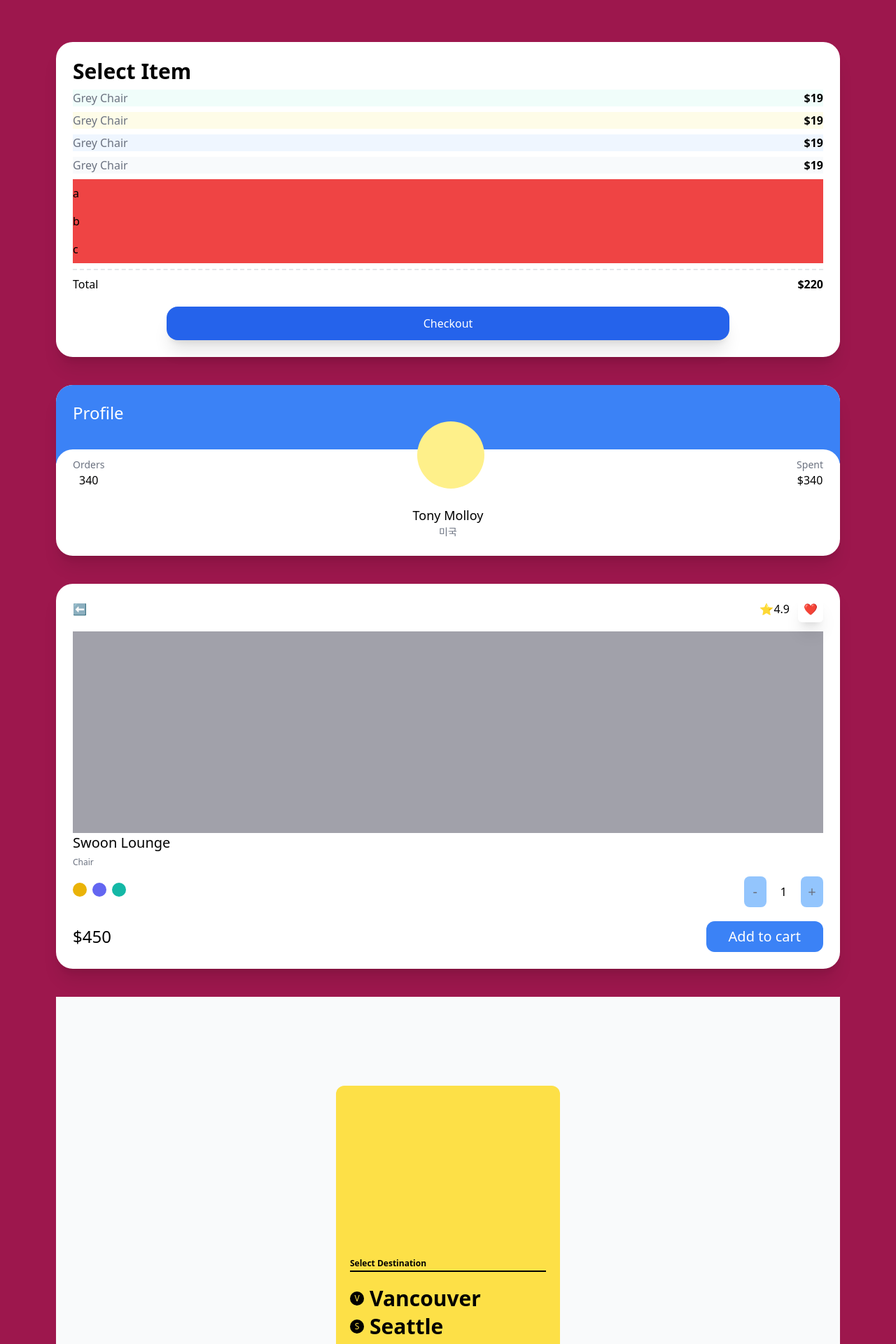
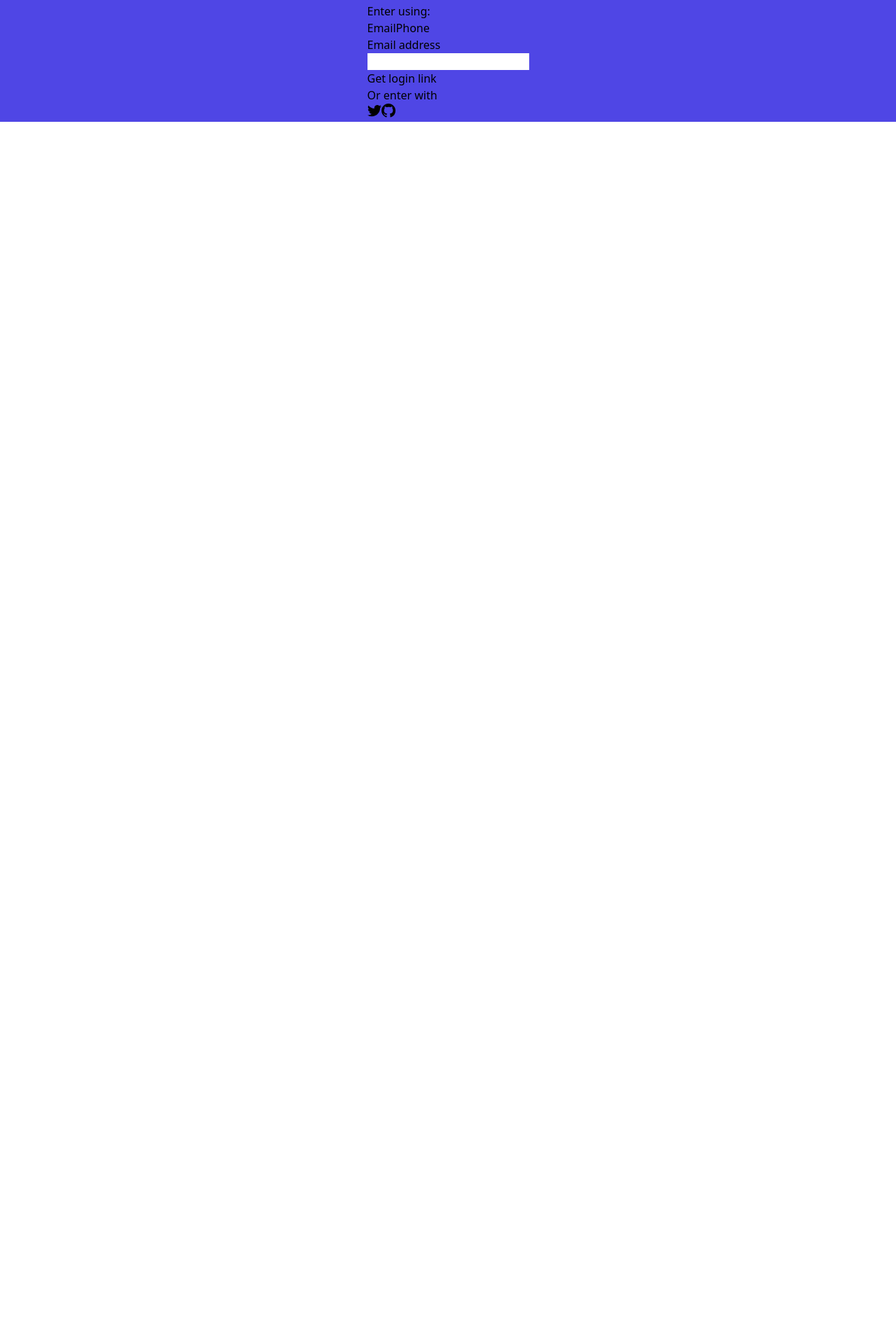
Before and after one commit to corgiccori97/carrot, a Next.js app: page / in a window 1280 px wide. Shown: the part 20-1940 px from the top of the page at 70% size. After the commit the page ends 800 px from the top, so only its background shows below. Built offline with nearby package versions, Linux system fonts and the light colour scheme.

Commit message:
tailwindCSS+styled-components setup

```diff
--- a/package.json
+++ b/package.json
@@ -17,6 +17,7 @@
     "next": "13.2.4",
     "react": "18.2.0",
     "react-dom": "18.2.0",
+    "tailwind-styled-components": "^2.2.0",
     "typescript": "5.0.2"
   },
   "devDependencies": {
--- a/pages/index.tsx
+++ b/pages/index.tsx
@@ -1,230 +1,91 @@
 import { Inter } from 'next/font/google'
+import tw from "tailwind-styled-components";
+import { useState } from "react";
 
 const inter = Inter({ subsets: ['latin'] })
+const Container = tw.div`
+  flex
+  items-center
+  justify-center
+  flex-col
+  w-full
+  bg-indigo-600
+`;
 
 export default function Home() {
+  const [method, setMethod] = useState<"email" | "phone">("email");
+  const onEmailClick = () => setMethod("email");
+  const onPhoneClick = () => setMethod("phone");
+
   return (
     <>
-      <div className='bg-slate-400
-      sm:hover:bg-pink-800
-      sm:bg-red-400
-      md:bg-teal-400
-      lg:bg-indigo-400
-      xl:bg-yellow-400
-      py-20 px-20 grid gap-10 min-h-screen'>
-        <div className='bg-white p-6 rounded-3xl shadow-xl'>
-          <h2 className='font-semibold text-3xl'>Select Item</h2>
-          <ul>
-            {[1, 2, 3, 4].map(i => (
-              <div key={i} className="flex justify-between my-2
-              odd:bg-blue-50
-              even:bg-yellow-50
-              first-of-type:bg-teal-50
-              last-of-type:bg-slate-50">
-                <span className='text-gray-500'>Grey Chair</span>
-                <span className='font-semibold'>$19</span>
+    <Container>
+      <h3>Enter to Carrot</h3>
+      <div>
+        <div>
+          <h5>Enter using:</h5>
+          <div>
+            <button onClick={onEmailClick}>Email</button>
+            <button onClick={onPhoneClick}>Phone</button>
+          </div>
+        </div>
+        <form>
+          <label>
+            {method === "email" ? "Email address" : null}
+            {method === "phone" ? "Phone number" : null}
+          </label>
+          <div>
+            {method === "email" ? <input type="email" required /> : null}
+            {method === "phone" ? (
+              <div>
+                <span>+82</span>
+                <input type="number" required />
               </div>
-            ))}
-          </ul>
-          <ul>
-            {["a", "b", "c", ""].map((c, i) => (
-              <li className='bg-red-500 py-2
-              empty:hidden'>{c}</li>
-            ))}
-          </ul>
-          <div className='flex justify-between mt-2 pt-2 border-t-2 border-dashed'>
-            <span>Total</span>
-            <span className='font-semibold'>$220</span>
+              ) : null}
           </div>
-          <button className='mt-5 block bg-blue-600 p-3 rounded-2xl text-white text-center shadow-xl mx-auto w-3/4
-          hover:bg-teal-500 hover:text-black
-          active:bg-yellow-200
-          focus:bg-red-500'>Checkout</button>
-        </div>
-        <div className="bg-white overflow-hidden rounded-3xl shadow-xl group">
-          <div className="bg-blue-500 p-6 pb-14">
-            <span className="text-white text-2xl">Profile</span>
-          </div>
-          <div className="rounded-3xl p-6 bg-white relative -top-5">
-            <div className="flex relative -top-16 items-end justify-between">
-              <div className="flex flex-col items-center">
-                <span className="text-sm text-gray-500">Orders</span>
-                <span className="font-medium">340</span>
-              </div>
-              <div className="h-24 w-24 bg-yellow-200 rounded-full
-              group-hover:bg-red-300 transition-colors" />
-              <div className="flex flex-col items-center">
-                <span className="text-sm text-gray-500">Spent</span>
-                <span className="font-medium">$340</span>
-              </div>
-            </div>
-            <div className="relative  flex flex-col items-center -mt-10 -mb-5">
-              <span className="text-lg font-medium">Tony Molloy</span>
-              <span className="text-sm text-gray-500">미국</span>
+          <button>
+            {method === "email" ? "Get login link" : null}
+            {method === "phone" ? "Get one-time password" : null}
+          </button>
+        </form>
+        <div>
+        <div>
+          <div>
+            <div />
+            <div>
+              <span>Or enter with</span>
             </div>
           </div>
-        </div>
-        <div className='bg-white p-6 rounded-3xl shadow-xl'>
-          <div className='flex justify-between items-center mb-5'>
-            <span>⬅</span>
-            <div className='space-x-3'>
-              <span>⭐4.9</span>
-              <span className='shadow-xl p-2 rounded-md'>❤</span>
-            </div>
-          </div>
-          <div className='bg-zinc-400 h-72' />
-          <div className='flex flex-col'>
-            <span className='font-medium mb-1.5 text-xl'>Swoon Lounge</span>
-            <span className='text-xs text-gray-500'>Chair</span>
-            <div className='mt-3 mb-5 flex items-center justify-between'>
-              <div className='space-x-2'>
-                <button className='w-5 h-5 rounded-full bg-yellow-500
-                focus:ring-2 ring-offset-2 ring-yellow-500 transition' />
-                <button className='w-5 h-5 rounded-full bg-indigo-500
-                focus:ring-2 ring-offset-2 ring-indigo-500 transition' />
-                <button className='w-5 h-5 rounded-full bg-teal-500
-                focus:ring-2 ring-offset-2 ring-teal-500 transition' />
-              </div>
-              <div className='flex items-center space-x-5'>
-                <button className='bg-blue-300 p-2 rounded-lg flex justify-center items-center aspect-square w-8 text-xl text-gray-500'>-</button>
-                <span>1</span>
-                <button className='bg-blue-300 p-2 rounded-lg flex justify-center items-center aspect-square w-8 text-xl text-gray-500'>+</button>
-              </div>
-            </div>
-            <div className='flex justify-between items-center'>
-              <span className='font-medium text-2xl'>$450</span>
-              <button className='bg-blue-500 text-white py-2 px-8 rounded-xl text-xl text-center'>Add to cart</button>
-            </div>
-          </div>
-        </div>
-        <div className="flex h-screen w-full items-center justify-center bg-gray-50">
-          <div className="w-full max-w-xs rounded-xl bg-yellow-300 px-5 pb-5">
-            <div className="pt-60"></div>
-            <div className="mb-5 border-b-2 border-black">
-              <span className="text-xs font-semibold">Select Destination</span>
-            </div>
-            <div className="mb-1 flex items-center hover:text-white">
-              <div className="mr-2 flex h-5 w-5 items-center justify-center rounded-full bg-black text-xs text-yellow-300">V</div>
-              <span className="text-3xl font-semibold">Vancouver</span>
-            </div>
-            <div className="mb-1 flex items-center hover:text-white">
-              <div className="mr-2 flex h-5 w-5 items-center justify-center rounded-full bg-black text-xs text-yellow-300">S</div>
-              <span className="text-3xl font-semibold">Seattle</span>
-            </div>
-            <div className="mb-1 flex items-center hover:text-white">
-              <div className="mr-2 flex h-5 w-5 items-center justify-center rounded-full bg-black text-xs text-yellow-300">P</div>
-              <span className="text-3xl font-semibold">Portland</span>
-            </div>
-            <div className="mb-1 flex items-center hover:text-white">
-              <div className="mr-2 flex h-5 w-5 items-center justify-center rounded-full bg-black text-xs text-yellow-300">S</div>
-              <span className="text-3xl font-semibold">San Francisco</span>
-            </div>
-            <div className="mb-1 flex items-center hover:text-white">
-              <div className="mr-2 flex h-5 w-5 items-center justify-center rounded-full bg-black text-xs text-yellow-300">L</div>
-              <span className="text-3xl font-semibold">Los Angeles</span>
-            </div>
-            <div className="mb-1 flex items-center hover:text-white">
-              <div className="mr-2 flex h-5 w-5 items-center justify-center rounded-full bg-black text-xs text-yellow-300">S</div>
-              <span className="text-3xl font-semibold">San Diego</span>
-            </div>
-          </div>
-        </div>
-
-        <div className="bg-slate-100 p-6 rounded-3xl shadow-xl">
-          <h3>💥 peer와 form</h3>
-          <form>
-            <input type="text" required placeholder="username" className='border p-1 peer border-gray-400 rounded-md' />
-            <span className='hidden peer-invalid:block peer-invalid:text-red-500'>This input is invalid</span>
-            <span className='hidden peer-valid:block peer-valid:text-teal-500'>Awesome username</span>
-            <span className='hidden peer-hover:block peer-hover:text-amber-500'>Hovered</span>
-            <input type="submit" value="Login" className='bg-white' />
-          </form>
-        </div>
-        <div className="bg-slate-100 p-6 rounded-3xl shadow-xl">
-          <details className='open:bg-slate-500'>
-            <summary>hi</summary>
-            미야옹~
-          </details>
-          <span className='text-[123px]'>안녕!!!!!!! 이건 테일윈드에 없는 글자크기다 </span>
-          <input type="file"
-          className='file:cursor-wait
-          file:transition-colors
-          file:hover:text-purple-400
-          file:hover:bg-white
-          file:hover:border-purple-400 '/>
-          <p className='first-letter:text-7xl first-letter:hover:text-purple-400'>Cupidatat magna amet veniam id nisi incididunt. Id exercitation cillum laborum sint consectetur minim minim ex sunt Lorem laborum velit culpa. Proident exercitation nostrud duis culpa culpa labore sit Lorem aliquip adipisicing sint labore in adipisicing. Deserunt anim labore deserunt laboris labore aliqua. Eu id dolor aute ex excepteur dolor. Esse aliquip dolor sit consequat mollit ipsum. Amet officia eu exercitation dolor ea sunt culpa officia exercitation.
-
-          Do enim magna cillum qui enim labore mollit deserunt excepteur. Sunt veniam est enim reprehenderit incididunt ad est sint duis fugiat sunt dolor. Consequat proident minim proident amet qui sunt ea anim incididunt occaecat adipisicing. Est nisi ullamco esse commodo mollit sint aliqua aliqua sunt velit do enim excepteur. Ad duis adipisicing sint sit Lorem esse laborum.</p>
-        </div>
-      </div>
-      <div className="flex w-full h-screen bg-orange-500 p-4">
-      <div className="block bg-white w-2/4 m-auto rounded-3xl overflow-hidden p-5">
-        <details className="mt-3">
-          <summary>March 2021</summary>
-        </details>
-
-        <p className="border-t-2 border-gray-400 p-5 text-center font-semibold">
-          Hello, Bruno!<br />
-          Your medicines for today
-        </p>
-        <div>
-          <ul className="flex justify-between m-2">
-            <li className="flex flex-col font-extrabold p-1
-            hover:bg-blue-400
-            hover:rounded-2xl">
-              <span className="text-3xl pb-3">16</span>
-              <span className="p-1">Mon</span>
-            </li>
-            <li className="flex flex-col font-extrabold p-1
-          hover:bg-blue-400
-            hover:rounded-2xl">
-              <span className="text-3xl pb-3">17</span>
-              <span className="p-1">Tue</span>
-            </li>
-            <li className="flex flex-col font-extrabold p-1
-          hover:bg-blue-400
-            hover:rounded-2xl">
-              <span className="text-3xl pb-3">18</span>
-              <span className="p-1">Wed</span>
-            </li>
-            <li className="flex flex-col font-extrabold p-1
-          hover:bg-blue-400
-            hover:rounded-2xl">
-              <span className="text-3xl pb-3">19</span>
-              <span className="p-1">Thu</span>
-            </li>
-            <li className="flex flex-col font-extrabold p-1
-          hover:bg-blue-400
-            hover:rounded-2xl">
-              <span className="text-3xl pb-3">20</span>
-              <span className="p-1">Fri</span>
-            </li>
-            <li className="flex flex-col font-extrabold p-1
-          hover:bg-blue-400
-            hover:rounded-2xl">
-              <span className="text-3xl pb-3">21</span>
-              <span className="p-1">Sat</span>
-            </li>
-          </ul>
-        </div>
-
-        <div className="mt-20">
-          <div className="bg-blue-500 w-full rounded-2xl relative">
-            <span className="absolute bottom-1/2 right-3">✔</span>
-            <div className="bg-yellow-300 w-5/6 h-40 rounded-2xl p-3 relative">
-              <h3 className="font-bold text-2xl">Nora - BE</h3>
-              <span>Norenthindrone - 0.35mg</span>
-              <span className="absolute bottom-2 left-3 text-xs">7h30AM</span>
-            </div>
-          </div>
-          <div className="bg-teal-500 w-full rounded-2xl h-40 mt-2 p-3">
-            <h3 className="font-bold text-2xl">Feosol</h3>
-            <span>Ferrous Sulfate - 600mg</span>
-
+          <div>
+            <button>
+              <svg
+                className="w-5 h-5"
+                aria-hidden="true"
+                fill="currentColor"
+                viewBox="0 0 20 20"
+              >
+                <path d="M6.29 18.251c7.547 0 11.675-6.253 11.675-11.675 0-.178 0-.355-.012-.53A8.348 8.348 0 0020 3.92a8.19 8.19 0 01-2.357.646 4.118 4.118 0 001.804-2.27 8.224 8.224 0 01-2.605.996 4.107 4.107 0 00-6.993 3.743 11.65 11.65 0 01-8.457-4.287 4.106 4.106 0 001.27 5.477A4.073 4.073 0 01.8 7.713v.052a4.105 4.105 0 003.292 4.022 4.095 4.095 0 01-1.853.07 4.108 4.108 0 003.834 2.85A8.233 8.233 0 010 16.407a11.616 11.616 0 006.29 1.84" />
+              </svg>
+            </button>
+            <button>
+              <svg
+                className="w-5 h-5"
+                aria-hidden="true"
+                fill="currentColor"
+                viewBox="0 0 20 20"
+              >
+                <path
+                  fillRule="evenodd"
+                  d="M10 0C4.477 0 0 4.484 0 10.017c0 4.425 2.865 8.18 6.839 9.504.5.092.682-.217.682-.483 0-.237-.008-.868-.013-1.703-2.782.605-3.369-1.343-3.369-1.343-.454-1.158-1.11-1.466-1.11-1.466-.908-.62.069-.608.069-.608 1.003.07 1.531 1.032 1.531 1.032.892 1.53 2.341 1.088 2.91.832.092-.647.35-1.088.636-1.338-2.22-.253-4.555-1.113-4.555-4.951 0-1.093.39-1.988 1.029-2.688-.103-.253-.446-1.272.098-2.65 0 0 .84-.27 2.75 1.026A9.564 9.564 0 0110 4.844c.85.004 1.705.115 2.504.337 1.909-1.296 2.747-1.027 2.747-1.027.546 1.379.203 2.398.1 2.651.64.7 1.028 1.595 1.028 2.688 0 3.848-2.339 4.695-4.566 4.942.359.31.678.921.678 1.856 0 1.338-.012 2.419-.012 2.747 0 .268.18.58.688.482A10.019 10.019 0 0020 10.017C20 4.484 15.522 0 10 0z"
+                  clipRule="evenodd"
+                />
+              </svg>
+            </button>
           </div>
         </div>
       </div>
-      </div>
+        </div>
+    </Container>
     </>
 
   )
```
Also changed, not shown: tsconfig.json (+12 -1 lines), tailwind.config.js (line endings or trailing spaces), 1 other file (tests, documents, lock files or other folders).
